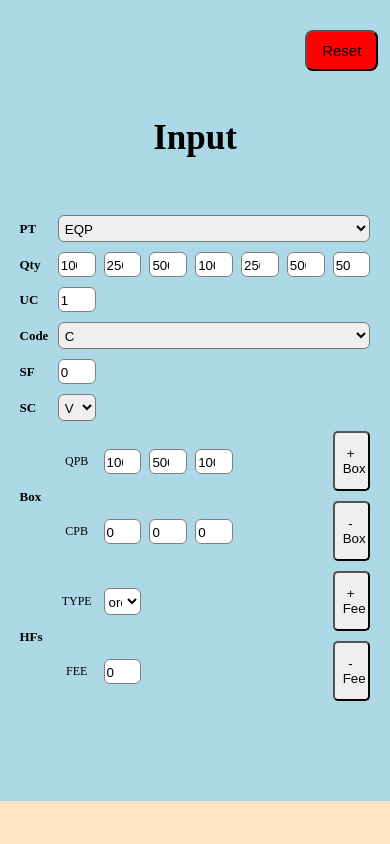
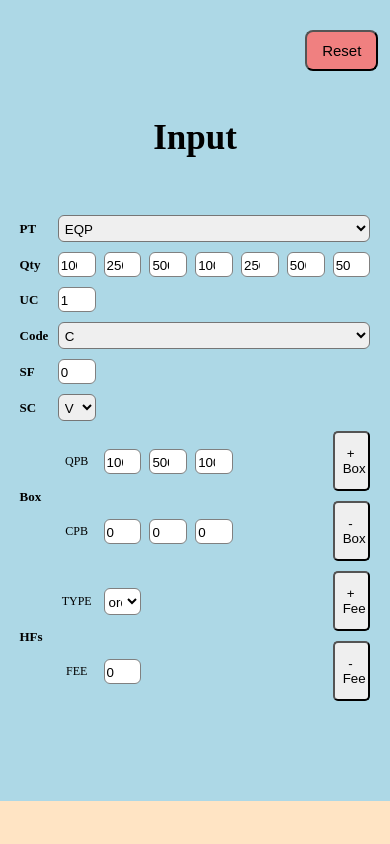
Before and after one commit to webdev-dave/bizzbuzz-custom-calculator, a React (Create React App) app: page / in a window 390 px wide. In both pictures the pointer is over the button "Reset". Shown: the top 844 px of the page. Built offline with nearby package versions, Linux system fonts and the light colour scheme.

Commit message:
fix mobile resetButton hover issue

```diff
--- a/src/assets/styles/app.css
+++ b/src/assets/styles/app.css
@@ -484,8 +484,7 @@ p.cost-pb{
 
 
 @media only screen and (max-width: 750px) {
-
-
+  .reset-btn:hover {background-color: lightcoral;}
 }
 
 
```
